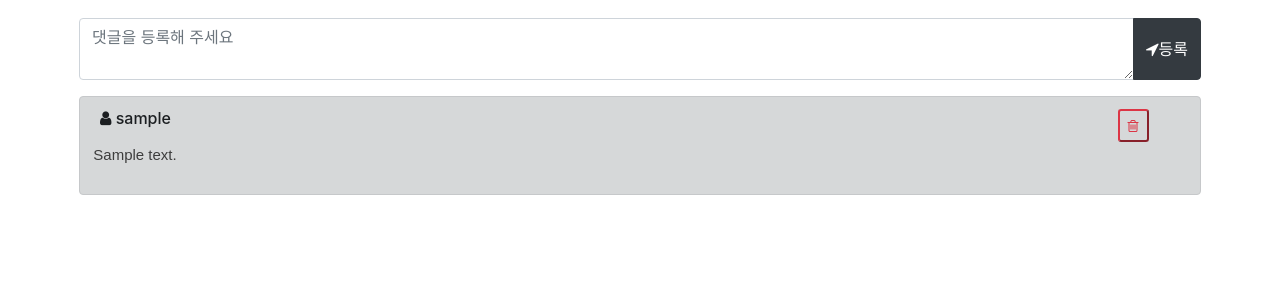
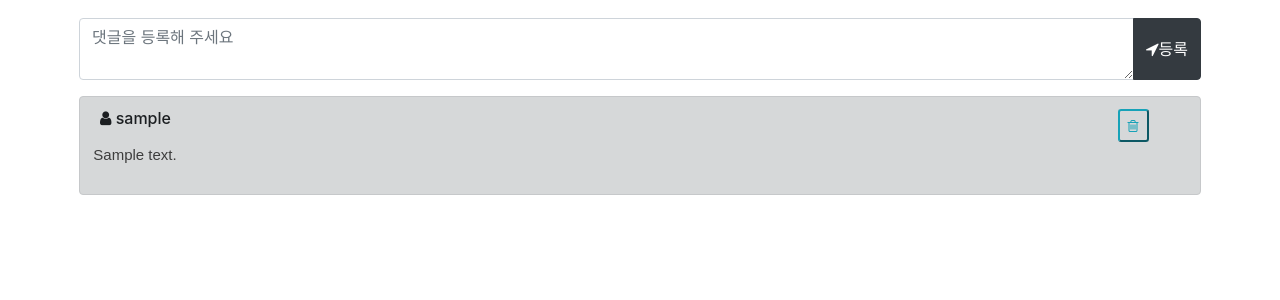
Before and after one commit to jeon9506/WEekly-Book, a Flask app: template templates/detailBook.html in a window 1280 px wide. Shown: the part 393-693 px from the top of the page. Run offline with Flask 2, Linux system fonts and the light colour scheme; the template is opened without the code that fills it: most values are stand-ins (such as "Sample title", 1, 10 or a date in 2020); grey boxes marked "Sample" are stand-in pictures; some libraries are stand-ins or nearby versions; some web fonts are replaced.

Commit message:
heesung css update

```diff
--- a/templates/detailBook.html
+++ b/templates/detailBook.html
@@ -218,7 +218,7 @@
                             </div>
                             <div class="col-lg-1">
                                 {% if comment.userId == user_info.userId %}
-                                    <button type="button" class="btn-sm btn-outline-danger"
+                                    <button type="button" class="btn-sm btn-outline-info"
                                             onclick="delete_comment('{{ comment.comment_id }}')"><i class="fa fa-trash-o"></i>
                                     </button>
                                 {% endif %}
```
